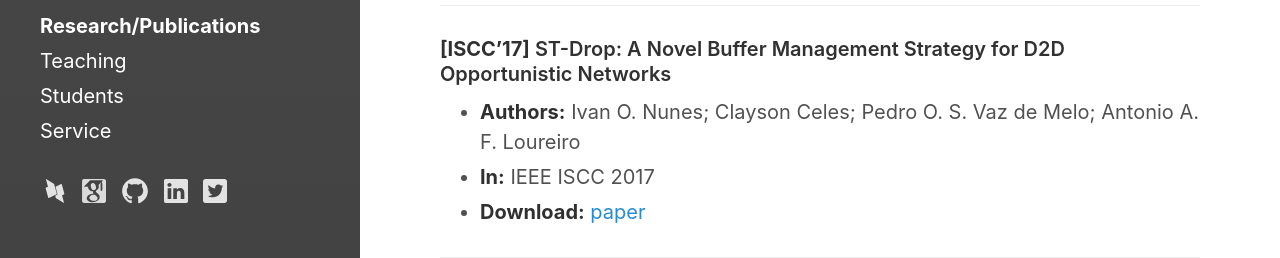
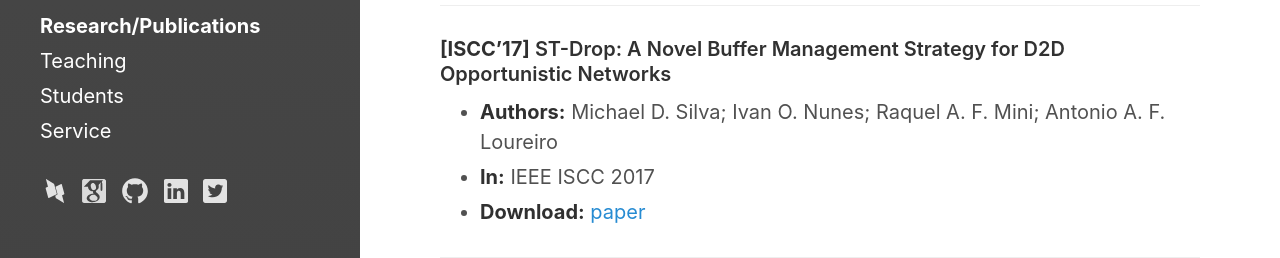
Before and after one commit to ivanolive/ivanolive.github.io, a Jekyll site: the page built from research.md, in a window 1280 px wide. Shown: the part 4739-4997 px from the top of the page. Built offline with Jekyll 4.4.1, drawn with Linux system fonts in a browser that asks for light colours.

Commit message:
Update research.md

```diff
--- a/research.md
+++ b/research.md
@@ -185,7 +185,7 @@ ___
 
 
 #### **\[ISCC'17\]** ST-Drop: A Novel Buffer Management Strategy for D2D Opportunistic Networks
-- **Authors:** Ivan O. Nunes; Clayson Celes; Pedro O. S. Vaz de Melo; Antonio A. F. Loureiro
+- **Authors:** Michael D. Silva; Ivan O. Nunes; Raquel A. F. Mini; Antonio A. F. Loureiro
 - **In:** IEEE ISCC 2017
 - **Download:** [paper](http://sprout.ics.uci.edu/people/ivan/pubs/2017_stdrop_iscc.pdf)
 
```
